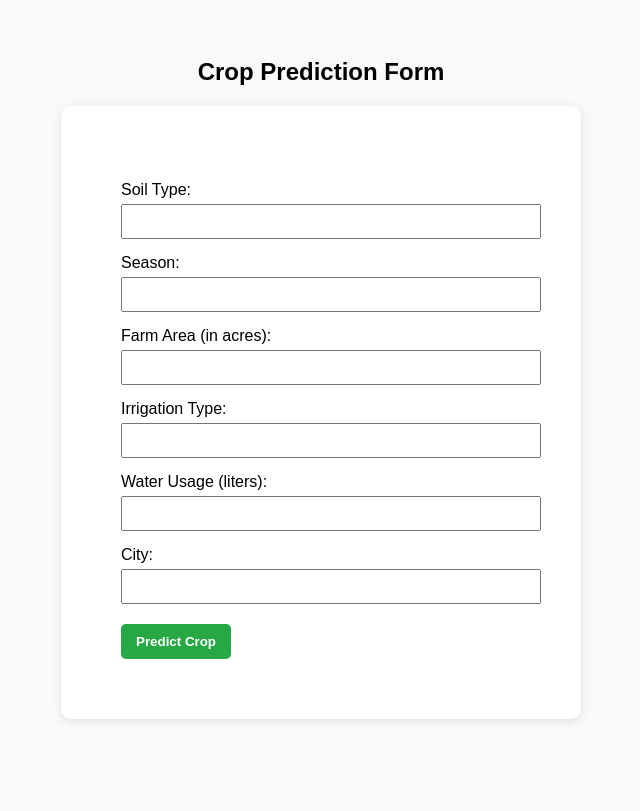
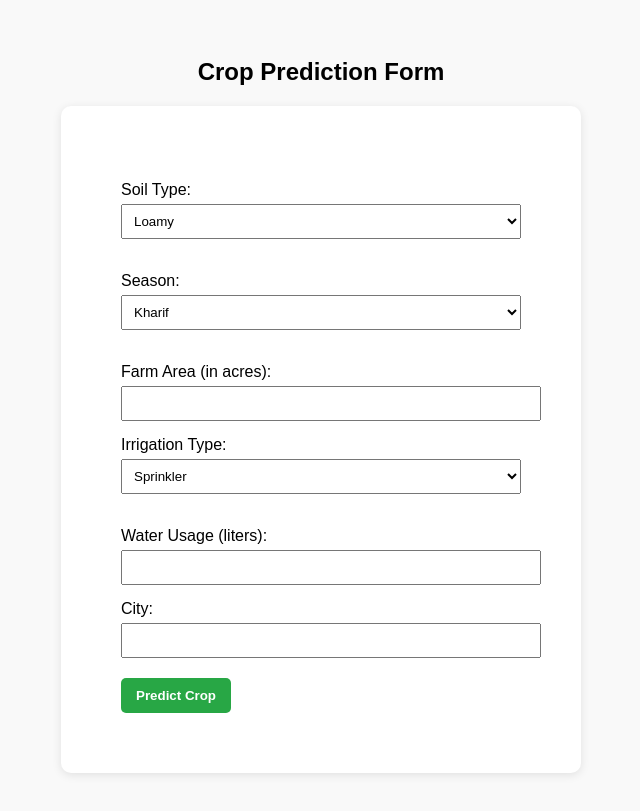
Before and after one commit to iftekharhasan2/crop_weather, a Flask app: page / in a window 1280 px wide. Shown: the whole page, without its empty margins (319-959 px from the left). Before the commit the page ends 721 px from the top, so only its background shows below. Run offline with Flask 3, Linux system fonts and the light colour scheme; parts of the project's set-up code (start-up, migrations or seed data) failed here and were passed over.

Commit message:
Update index.html

```diff
--- a/templates/index.html
+++ b/templates/index.html
@@ -46,6 +46,12 @@
             text-align: center;
         }
 
+        .select-box {
+            width: 100%;
+            padding: 8px;
+            margin-top: 5px;
+        }
+
         .result {
             background-color: white;
             margin: 30px auto;
@@ -59,17 +65,37 @@
 <body>
     <h2 style="text-align:center;">Crop Prediction Form</h2>
     <form method="POST" action="/predict">
+
+
         <label for="soil_type">Soil Type:</label>
-        <input type="text" name="soil_type" required>
-
+        <select class="select-box" id="soil_type" name="soil_type" required>
+            <option value="Loamy">Loamy</option>
+            <option value="Peaty">Peaty</option>
+            <option value="Sandy">Sandy</option>
+            <option value="Clay">Clay</option>
+            <option value="Silty">Silty</option>
+        </select>
+        <br><br>
         <label for="season">Season:</label>
-        <input type="text" name="season" required>
+        <select class="select-box" id="season" name="season" required>
+            <option value="Kharif">Kharif</option>
+            <option value="Zaid">Zaid</option>
+            <option value="Rabi">Rabi</option>
+        </select>
+        <br><br>
 
         <label for="farm_area">Farm Area (in acres):</label>
         <input type="number" name="farm_area" step="0.01" required>
 
         <label for="irrigation_type">Irrigation Type:</label>
-        <input type="text" name="irrigation_type" required>
+        <select class="select-box" id="irrigation_type" name="irrigation_type" required>
+            <option value="Sprinkler">Sprinkler</option>
+            <option value="Manual">Manual</option>
+            <option value="Flood">Flood</option>
+            <option value="Rain-fed">Rain-fed</option>
+            <option value="Drip">Drip</option>
+        </select>
+        <br><br>
 
         <label for="water_usage">Water Usage (liters):</label>
         <input type="number" name="water_usage" step="0.01" required>
```
